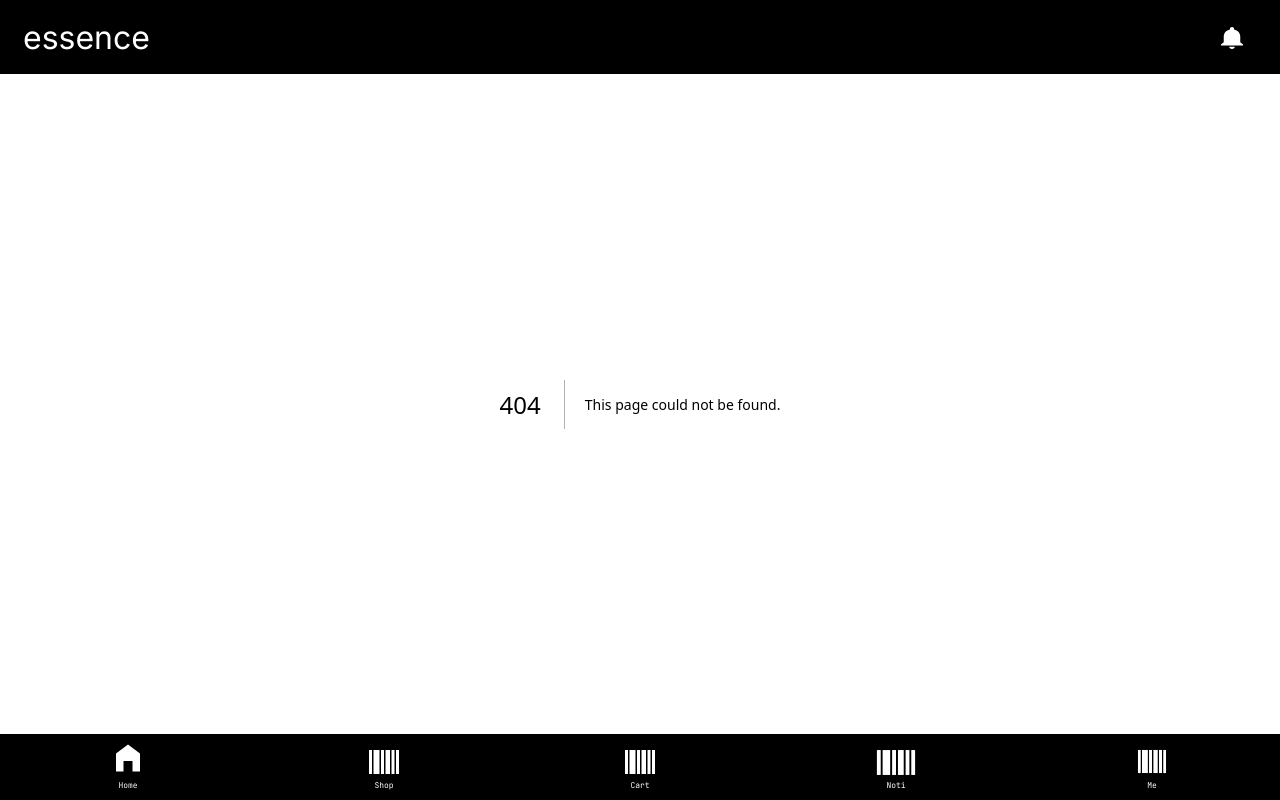
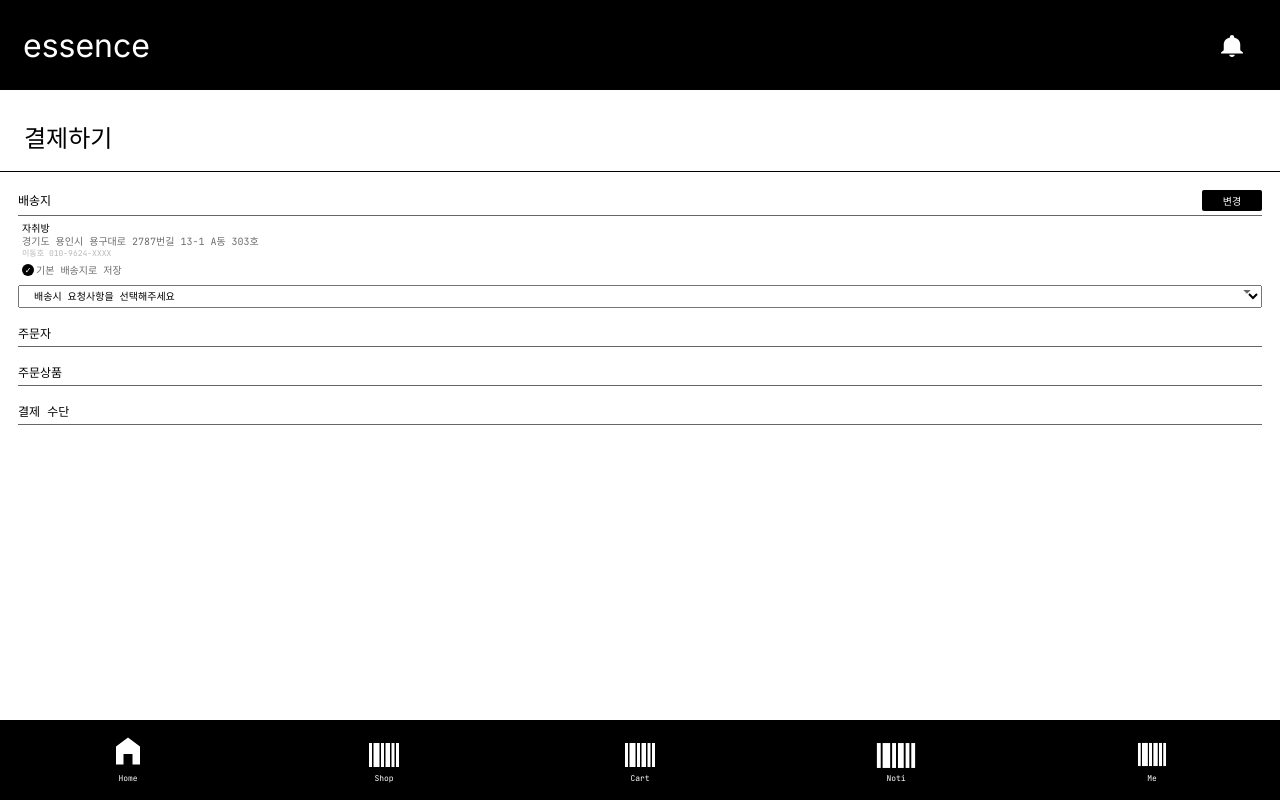
Before and after one commit to TMAX-WEB-SIDE-PROJECT-TEAM/MasterShoppingMallTemplate, a Next.js app: page /cart/order in a window 1280 px wide. Before the commit this address had no page. Built offline with nearby package versions, Linux system fonts and the light colour scheme; a web font is replaced by a local one.

Commit message:
[feat] 장바구니 제작 / 결제하기 일부 제작
* 장바구니 페이지 제작
  * BuyList
  * 구매하기 누르면 결제하기로 넘어감
* 결제하기 일부 제작
  * OrderMaker
  * 배송지 부분 제작

```diff
--- a/src/common/Routes.ts
+++ b/src/common/Routes.ts
@@ -16,6 +16,7 @@ export const routes = {
   },
   cart: {
     index: "/cart",
+    order: "/cart/order",
   },
   noti: {
     index: "/noti",
--- a/src/common/components/Assets.ts
+++ b/src/common/components/Assets.ts
@@ -11,6 +11,7 @@ import FooterShopSVG from "/public/svg/footer-shop.svg";
 import ShopSortSVG from "/public/svg/shop-sort.svg";
 import ShopArrowSVG from "/public/svg/shop-arrow.svg";
 import ShopStarSVG from "/public/svg/shop-star.svg";
+import CartDropdownSVG from "/public/svg/cart-dropdown.svg";
 import SimpleDialogCloseSVG from "/public/svg/simple-dialog-close.svg";
 
 export {
@@ -23,5 +24,6 @@ export {
   ShopSortSVG,
   ShopArrowSVG,
   ShopStarSVG,
+  CartDropdownSVG,
   SimpleDialogCloseSVG,
 };
--- /dev/null
+++ b/src/modules/cart/components/OrderMaker.module.scss
@@ -0,0 +1,119 @@
+@use "common/styles/Theme";
+@use "common/styles/Utils";
+
+.orderMaker {
+  box-sizing: border-box;
+
+  width: 100%;
+  padding-top: 12px;
+  font-family: Theme.$monospaceFont;
+}
+
+.orderMakerContent {
+  box-sizing: border-box;
+
+  width: 100%;
+  padding: 0 18px;
+}
+
+.orderSubsection {
+  box-sizing: border-box;
+  display: flex;
+  flex-direction: row;
+  align-items: center;
+
+  width: 100%;
+  margin-top: 14px;
+  padding: 4px 0;
+  border-bottom: 1px solid #666666;
+}
+
+.orderSubsectionTitle {
+  margin-right: auto;
+  font-size: 12px;
+  line-height: 16px;
+}
+
+.orderSubsectionButton {
+  width: 60px;
+  height: 21px;
+  border: 0;
+  border-radius: 2px;
+  color: Theme.$white;
+  background-color: Theme.$black;
+  font-family: Theme.$monospaceFont;
+  font-size: 10px;
+}
+
+.shippingSubsection {
+  margin-left: 4px;
+}
+
+.shippingNickname {
+  margin-top: 6px;
+  font-size: 10px;
+  line-height: 13px;
+}
+
+.shippingAddress {
+  font-size: 10px;
+  line-height: 13px;
+  color: #6d6d6d;
+}
+
+.shippingPhone {
+  font-size: 8px;
+  line-height: 10.5px;
+  color: #b8b8b8;
+}
+
+.shippingDefault {
+  display: flex;
+  flex-direction: row;
+  align-items: center;
+
+  margin-top: 5px;
+}
+
+.shippingDefaultButton {
+  cursor: pointer;
+
+  width: 12px;
+  height: 12px;
+  padding: 0;
+  border: 0;
+  border-radius: 50%;
+  font-family: inherit;
+  font-size: 8px;
+  color: Theme.$white;
+  background-color: Theme.$black;
+}
+
+.shippingDefaultLabel {
+  margin-left: 2px;
+  font-size: 10px;
+  line-height: 13px;
+  color: #6d6d6d;
+}
+
+.shippingRequest {
+  appearance: none;
+  box-sizing: border-box;
+  position: relative;
+
+  select {
+    width: 100%;
+    margin-top: 8px;
+    padding: 3px 11px;
+    font-family: Theme.$monospaceFont;
+    font-size: 10px;
+  }
+
+  svg {
+    position: absolute;
+
+    top: 50%;
+    right: 11px;
+    transform: translateY(-50%);
+  }
+}
--- /dev/null
+++ b/src/modules/cart/components/OrderMaker.tsx
@@ -0,0 +1,42 @@
+import SectionTitle from "modules/cart/components/SectionTitle";
+
+import styles from "modules/cart/components/OrderMaker.module.scss";
+import { CartDropdownSVG } from "common/components/Assets";
+
+const OrderMaker = () => (
+  <div className={styles.orderMaker}>
+    <SectionTitle>결제하기</SectionTitle>
+    <div className={styles.orderMakerContent}>
+      <div className={styles.orderSubsection}>
+        <div className={styles.orderSubsectionTitle}>배송지</div>
+        <button className={styles.orderSubsectionButton}>변경</button>
+      </div>
+      <div className={styles.shippingSubsection}>
+        <div className={styles.shippingNickname}>자취방</div>
+        <div className={styles.shippingAddress}>경기도 용인시 용구대로 2787번길 13-1 A동 303호</div>
+        <div className={styles.shippingPhone}>이동호 010-9624-XXXX</div>
+        <div className={styles.shippingDefault}>
+          <button className={styles.shippingDefaultButton}>✓</button>
+          <span className={styles.shippingDefaultLabel}>기본 배송지로 저장</span>
+        </div>
+      </div>
+      <div className={styles.shippingRequest}>
+        <select>
+          <option>배송시 요청사항을 선택해주세요</option>
+        </select>
+        <CartDropdownSVG />
+      </div>
+      <div className={styles.orderSubsection}>
+        <div className={styles.orderSubsectionTitle}>주문자</div>
+      </div>
+      <div className={styles.orderSubsection}>
+        <div className={styles.orderSubsectionTitle}>주문상품</div>
+      </div>
+      <div className={styles.orderSubsection}>
+        <div className={styles.orderSubsectionTitle}>결제 수단</div>
+      </div>
+    </div>
+  </div>
+);
+
+export default OrderMaker;
--- a/src/modules/cart/components/SectionTitle.tsx
+++ b/src/modules/cart/components/SectionTitle.tsx
@@ -1,5 +1,6 @@
+import { ReactNode } from "react";
+
 import styles from "modules/cart/components/SectionTitle.module.scss";
-import { ReactNode } from "react";
 
 interface SectionTitleProps {
   children: ReactNode;
--- /dev/null
+++ b/src/pages/cart/order/index.tsx
@@ -0,0 +1,10 @@
+import Page from "common/components/Page";
+import OrderMaker from "modules/cart/components/OrderMaker";
+
+const OrderPage = () => (
+  <Page>
+    <OrderMaker />
+  </Page>
+);
+
+export default OrderPage;
```
Also changed, not shown: src/modules/cart/components/BuyList.tsx (+18 -5 lines), public/svg/cart-dropdown.svg (added).
